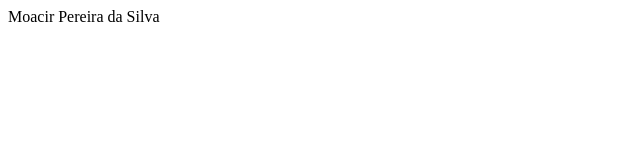
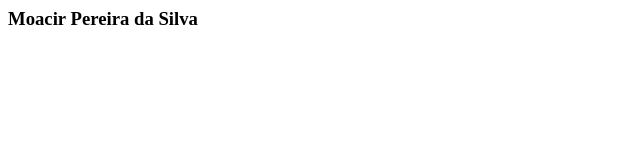
Before and after one commit to MoacirSilva/moacirsilva.github.io, a plain HTML site: page index.html in a window 1280 px wide. Shown: the whole page, without its empty margins (0-640 px from the left). Drawn offline with Linux system fonts and the light colour scheme.

Commit message:
Update index.html

```diff
--- a/index.html
+++ b/index.html
@@ -2,6 +2,6 @@
   <head>
   </head>
   <body>
-    <p>Moacir Pereira da Silva</p>
+    <h3>Moacir Pereira da Silva</h3>
   </body>
 </html>
```
